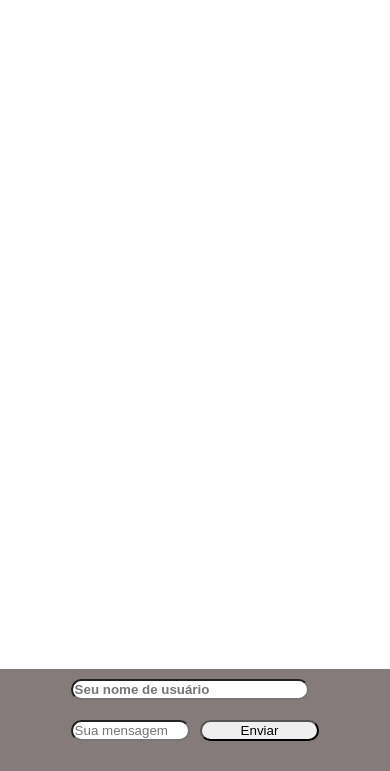
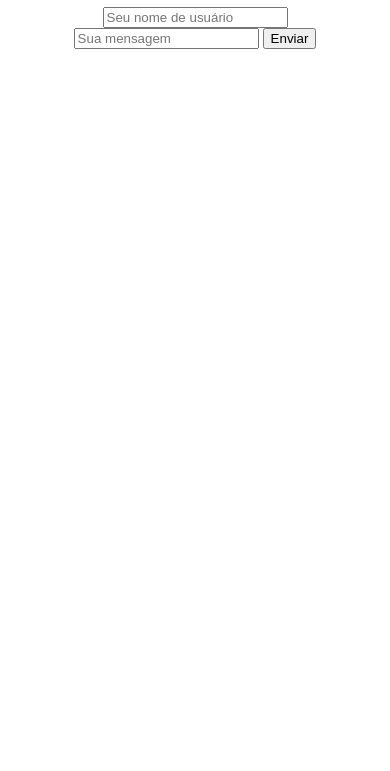
Before and after one commit to OneVic200/Projeto-chat, a website: page public/index.html in a window 390 px wide. Shown: the part 73-844 px from the top of the page. Drawn offline with nearby package versions, Linux system fonts and the light colour scheme; no server answers.

Commit message:
Update index.html

```diff
--- a/public/index.html
+++ b/public/index.html
@@ -49,93 +49,6 @@
       messages.appendChild(li);
     });
   </script>
-
-  <style>
-    /* Estilos básicos */
-    body {
-      font-family: Arial, sans-serif;
-      margin: 0;
-      padding: 0;
-    }
-
-    .chat-container {
-      padding: 20px;
-      position: relative;
-    }
-
-    /* Estilos das mensagens */
-    li {
-      display: flex;
-      justify-content: space-between;
-      margin-bottom: 5px;
-      background-color: #ebdede;
-      border-radius: 10px;
-      padding: 10px;
-      margin-bottom: 10px;
-    }
-
-    #name {
-      font-weight: bold;
-    }
-
-    .timestamp {
-      color: #888;
-    }
-
-    .message-content p {
-      margin: 0;
-    }
-
-    /* Estilos adicionais, como barra de rolagem */
-    .chat-container {
-      overflow-y: auto;
-      max-height: 500px;
-    }
-
-
-    /* Estilos responsivos */
-    @media screen and (max-width: 600px) {
-      .chat-container {
-        padding: 10px;
-      }
-      #name,
-      #message,
-      button {
-        width: 100%;
-        margin-bottom: 10px;
-      }
-    }
-
-    /* Estilos para o campo de input fixo */
-    .input-container {
-      position: fixed;
-      bottom: 0;
-      left: 0;
-      right: 0;
-      background-color: #867b7b;
-      padding: 10px;
-      display: flex;
-      flex-direction: column;
-      align-items: center;
-    }
-
-    .input-container .input-group {
-      display: flex;
-      align-items: center;
-      margin-bottom: 10px;
-    }
-
-    .input-container input {
-      margin-right: 10px;
-      flex-grow: 1;
-      min-width: 0;
-      border-radius: 20px;
-    }
-
-    button{
-      border-radius: 20px;
-    }
-  </style>
 </body>
 
 </html>
```
